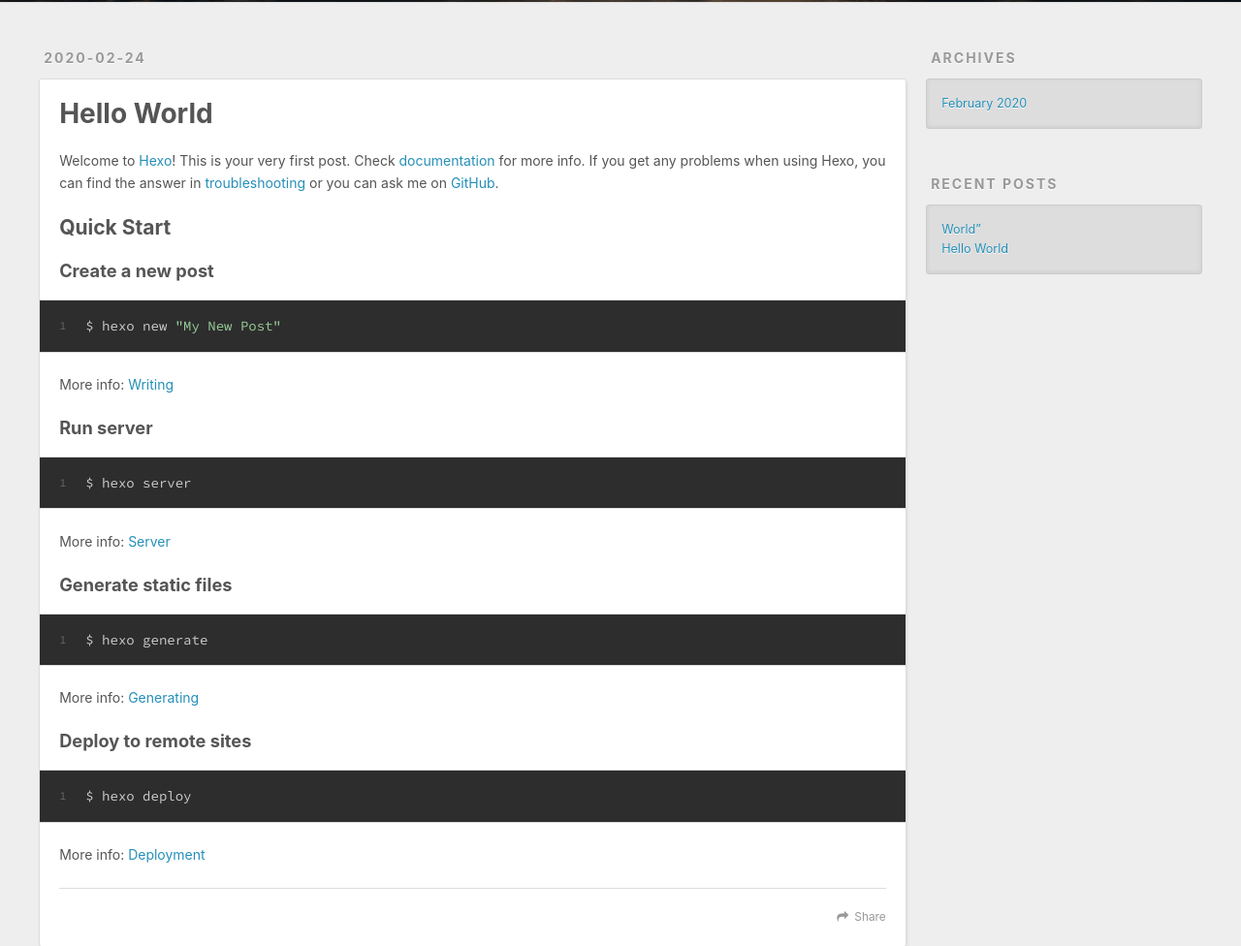
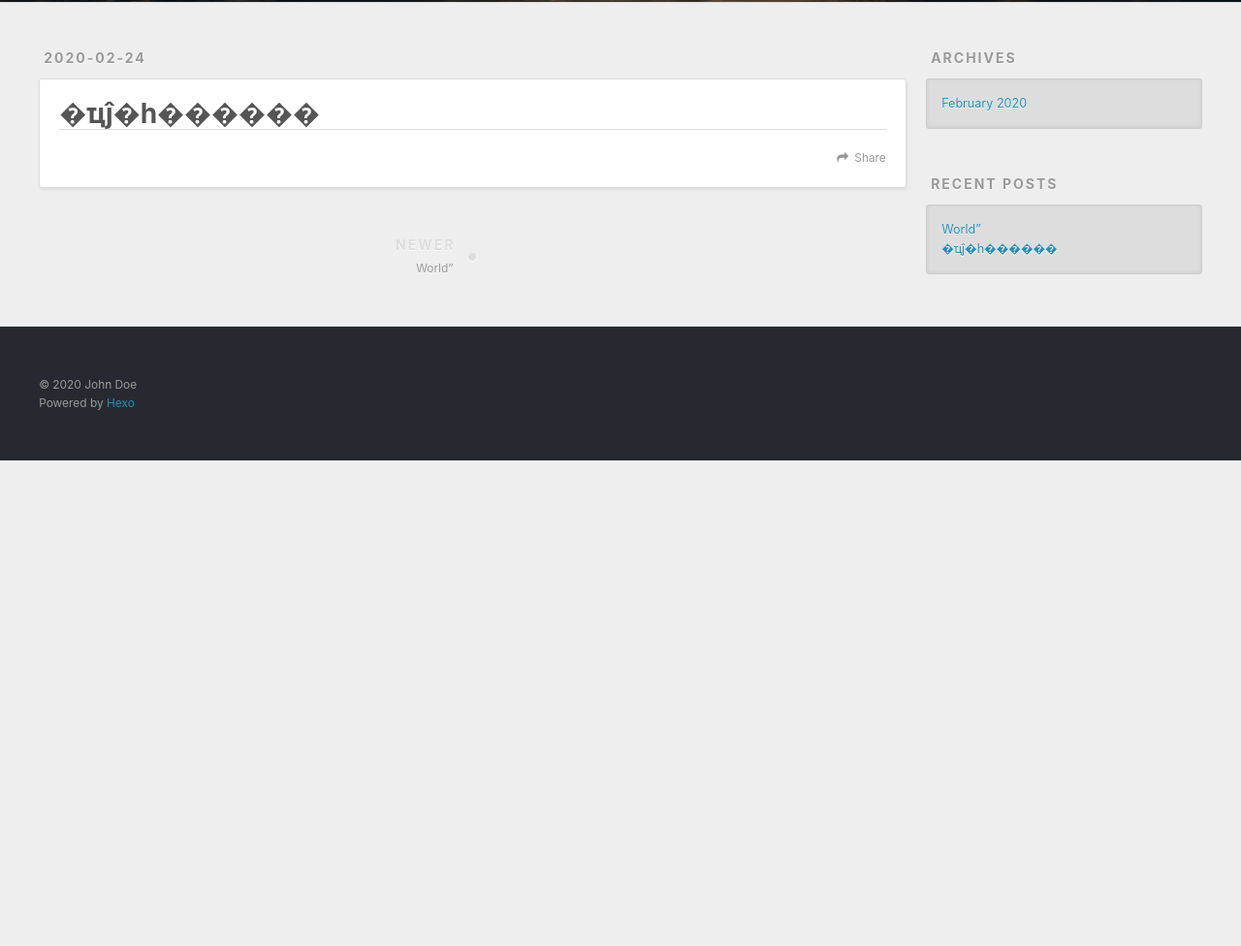
Before and after one commit to yuan-Yann/yuan-Yann.github.io, a plain HTML site: page 2020/02/24/hello-world/index.html in a window 1280 px wide. Shown: the part 298-1274 px from the top of the page at 97% size. After the commit the page ends 800 px from the top, so only its background shows below. Drawn offline with nearby package versions, Linux system fonts and the light colour scheme.

Commit message:
Site updated: 2020-02-24 22:22:50

```diff
--- a/2020/02/24/hello-world/index.html
+++ b/2020/02/24/hello-world/index.html
@@ -5,17 +5,15 @@
 
 
 
-  <title>Hello World | Hexo</title>
+  <title>�ҵĵ�һ������ | Hexo</title>
   <meta name="viewport" content="width=device-width, initial-scale=1, maximum-scale=1">
-  <meta name="description" content="Welcome to Hexo! This is your very first post. Check documentation for more info. If you get any problems when using Hexo, you can find the answer in troubleshooting or you can ask me on GitHub. Quick">
-<meta property="og:type" content="article">
-<meta property="og:title" content="Hello World">
+  <meta property="og:type" content="article">
+<meta property="og:title" content="�ҵĵ�һ������">
 <meta property="og:url" content="http://yoursite.com/2020/02/24/hello-world/index.html">
 <meta property="og:site_name" content="Hexo">
-<meta property="og:description" content="Welcome to Hexo! This is your very first post. Check documentation for more info. If you get any problems when using Hexo, you can find the answer in troubleshooting or you can ask me on GitHub. Quick">
 <meta property="og:locale" content="en_US">
 <meta property="article:published_time" content="2020-02-24T13:02:09.344Z">
-<meta property="article:modified_time" content="2020-02-24T13:02:09.345Z">
+<meta property="article:modified_time" content="2020-02-24T14:22:20.546Z">
 <meta property="article:author" content="John Doe">
 <meta name="twitter:card" content="summary">
 
@@ -80,7 +78,7 @@
 
 
     <h1 class="article-title" itemprop="name">
-      Hello World
+      �ҵĵ�һ������
     </h1>
 
 
@@ -88,19 +86,6 @@
 
     <div class="article-entry" itemprop="articleBody">
 
-        <p>Welcome to <a href="https://hexo.io/" target="_blank" rel="noopener">Hexo</a>! This is your very first post. Check <a href="https://hexo.io/docs/" target="_blank" rel="noopener">documentation</a> for more info. If you get any problems when using Hexo, you can find the answer in <a href="https://hexo.io/docs/troubleshooting.html" target="_blank" rel="noopener">troubleshooting</a> or you can ask me on <a href="https://github.com/hexojs/hexo/issues" target="_blank" rel="noopener">GitHub</a>.</p>
-<h2 id="Quick-Start"><a href="#Quick-Start" class="headerlink" title="Quick Start"></a>Quick Start</h2><h3 id="Create-a-new-post"><a href="#Create-a-new-post" class="headerlink" title="Create a new post"></a>Create a new post</h3><figure class="highlight bash"><table><tr><td class="gutter"><pre><span class="line">1</span><br></pre></td><td class="code"><pre><span class="line">$ hexo new <span class="string">"My New Post"</span></span><br></pre></td></tr></table></figure>
-
-<p>More info: <a href="https://hexo.io/docs/writing.html" target="_blank" rel="noopener">Writing</a></p>
-<h3 id="Run-server"><a href="#Run-server" class="headerlink" title="Run server"></a>Run server</h3><figure class="highlight bash"><table><tr><td class="gutter"><pre><span class="line">1</span><br></pre></td><td class="code"><pre><span class="line">$ hexo server</span><br></pre></td></tr></table></figure>
-
-<p>More info: <a href="https://hexo.io/docs/server.html" target="_blank" rel="noopener">Server</a></p>
-<h3 id="Generate-static-files"><a href="#Generate-static-files" class="headerlink" title="Generate static files"></a>Generate static files</h3><figure class="highlight bash"><table><tr><td class="gutter"><pre><span class="line">1</span><br></pre></td><td class="code"><pre><span class="line">$ hexo generate</span><br></pre></td></tr></table></figure>
-
-<p>More info: <a href="https://hexo.io/docs/generating.html" target="_blank" rel="noopener">Generating</a></p>
-<h3 id="Deploy-to-remote-sites"><a href="#Deploy-to-remote-sites" class="headerlink" title="Deploy to remote sites"></a>Deploy to remote sites</h3><figure class="highlight bash"><table><tr><td class="gutter"><pre><span class="line">1</span><br></pre></td><td class="code"><pre><span class="line">$ hexo deploy</span><br></pre></td></tr></table></figure>
-
-<p>More info: <a href="https://hexo.io/docs/one-command-deployment.html" target="_blank" rel="noopener">Deployment</a></p>
 
 
     </div>
@@ -162,7 +147,7 @@
           </li>
 
           <li>
-            <a href="/2020/02/24/hello-world/">Hello World</a>
+            <a href="/2020/02/24/hello-world/">�ҵĵ�һ������</a>
           </li>
 
       </ul>
```
Also changed, not shown: 2020/02/24/World”/index.html (+2 -2 lines), archives/2020/02/index.html (+2 -2 lines), archives/2020/index.html (+2 -2 lines), archives/index.html (+2 -2 lines), index.html (+2 -15 lines).
